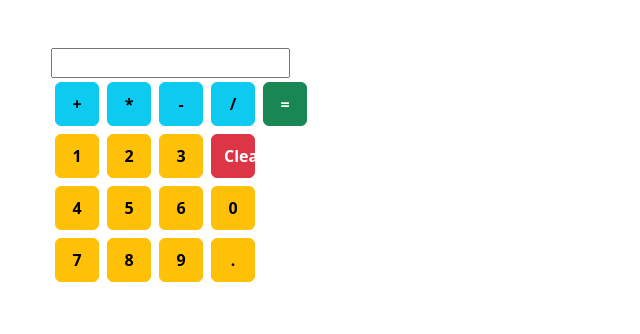
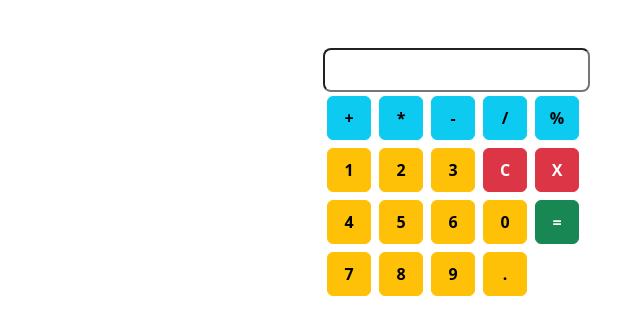
Before and after one commit to FunkyRobot73/calc-quote, an Angular app: page / in a window 1280 px wide. Shown: the top 334 px of the page, without its empty margins (9-649 px from the left). Built offline with nearby package versions, Linux system fonts and the light colour scheme.

Commit message:
Final Calculator

```diff
--- a/src/app/my-calc/my-calc.component.css
+++ b/src/app/my-calc/my-calc.component.css
@@ -10,3 +10,9 @@
     display: block;
     margin: auto;
 }
+
+input {
+    height: 44px;
+    border-radius: 8px;
+    padding: 16px;
+}
--- a/src/app/my-calc/my-calc.component.html
+++ b/src/app/my-calc/my-calc.component.html
@@ -1,4 +1,4 @@
-<div class="container m-5">
+<div class="container pt-5">
     <div class="display">
       <form action="" [formGroup]="inputStr">
         <input type="text" formControlName="text">
@@ -12,7 +12,8 @@
           <button (click)="buttonClick($event.target)" class="btn btn-info">*</button>
           <button (click)="buttonClick($event.target)" class="btn btn-info">-</button>
           <button (click)="buttonClick($event.target)" class="btn btn-info">/</button>
-          <button (click)="calculate()" class="btn btn-success">=</button>
+          <button (click)="buttonClick($event.target)" class="btn btn-info">%</button>
+
         </div>
       </div>
           <div class="operands row">
@@ -20,8 +21,8 @@
                 <button (click)="buttonClick($event.target)" class="btn btn-warning">1</button>
                 <button (click)="buttonClick($event.target)" class="btn btn-warning">2</button>
                 <button (click)="buttonClick($event.target)" class="btn btn-warning">3</button>
-                <button (click)="clearDisplay()" class="btn btn-danger">Clear</button>
-
+                <button (click)="clearDisplay()" class="btn btn-danger">C</button>
+                <button (click)="deleteLast()" class="btn btn-danger">X</button>
             </div>
           </div>
           <div class="operands row">
@@ -30,6 +31,8 @@
                 <button (click)="buttonClick($event.target)" class="btn btn-warning">5</button>
                 <button (click)="buttonClick($event.target)" class="btn btn-warning">6</button>
                 <button (click)="buttonClick($event.target)" class="btn btn-warning">0</button>
+                <button (click)="calculate()" class="btn btn-success">=</button>
+
             </div>
           </div>
           <div class="operands row">
--- a/src/app/my-calc/my-calc.component.ts
+++ b/src/app/my-calc/my-calc.component.ts
@@ -38,4 +38,11 @@ export class MyCalcComponent implements OnInit{
     let result = eval(this.inputStr.controls.text.value)
     this.inputStr.controls.text.setValue(result)
   }
+
+deleteLast(){
+  let str = this.inputStr.component.text.value
+  str = str.slice(0, -1)
+  this.inputStr.controls.text.setValue(str)
 }
+
+}
```
